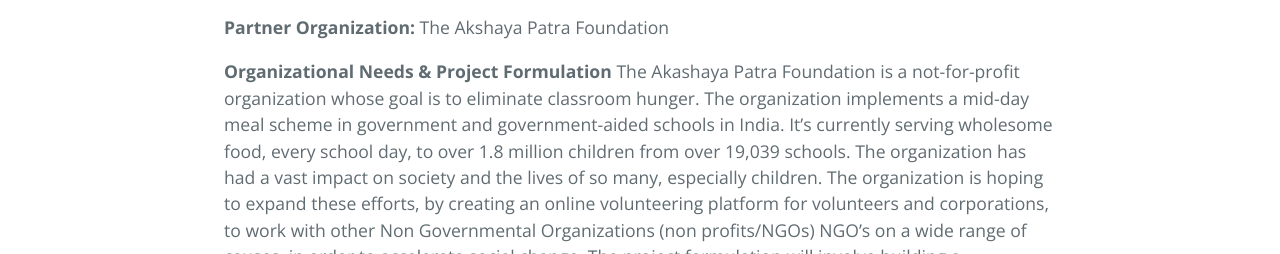
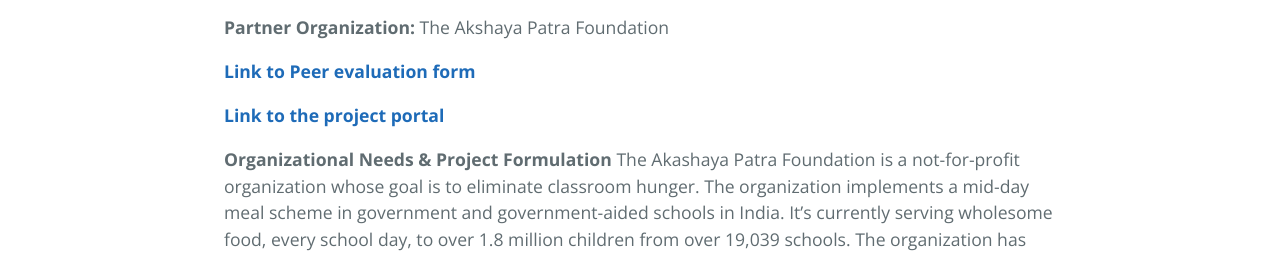
Before and after one commit to haley3/haley3.github.io, a plain HTML site: page index.html in a window 1280 px wide. Shown: the part 546-800 px from the top of the page. Drawn offline with nearby package versions, Linux system fonts and the light colour scheme.

Commit message:
Update index.html

```diff
--- a/index.html
+++ b/index.html
@@ -21,6 +21,8 @@
 <a id="goals--deliverables--team-website" class="anchor" href="#goals--deliverables--team-website" aria-hidden="true"><span aria-hidden="true" class="octicon octicon-link"></span></a>Goals &amp; Deliverables / Team Website</h1>
 <p><strong>Team Members:</strong> AR Dahal, Brian Haley, Dylan Rasch, Fausto Bonilla</p>
 <p><strong>Partner Organization:</strong> The Akshaya Patra Foundation</p>
+<p><strong><a href="https://forms.gle/vGNLdd3X2d6PqJKW7">Link to Peer evaluation form </a> </strong> </p>
+<p><strong><a href="https://akshaya-patra-vms.herokuapp.com/home/events">Link to the project portal</a> </strong> </p>
 <p><strong>Organizational Needs &amp; Project Formulation</strong>
 The Akashaya Patra Foundation is a not-for-profit organization whose goal is to eliminate classroom hunger. The organization implements a mid-day meal scheme in government and government-aided schools in India. It’s currently serving wholesome food, every school day, to over 1.8 million children from over 19,039 schools.
 The organization has had a vast impact on society and the lives of so many, especially children. The organization is hoping to expand these efforts, by creating an online volunteering platform for volunteers and corporations, to work with other Non Governmental Organizations (non profits/NGOs) NGO’s on a wide range of causes, in order to accelerate social change.
```
